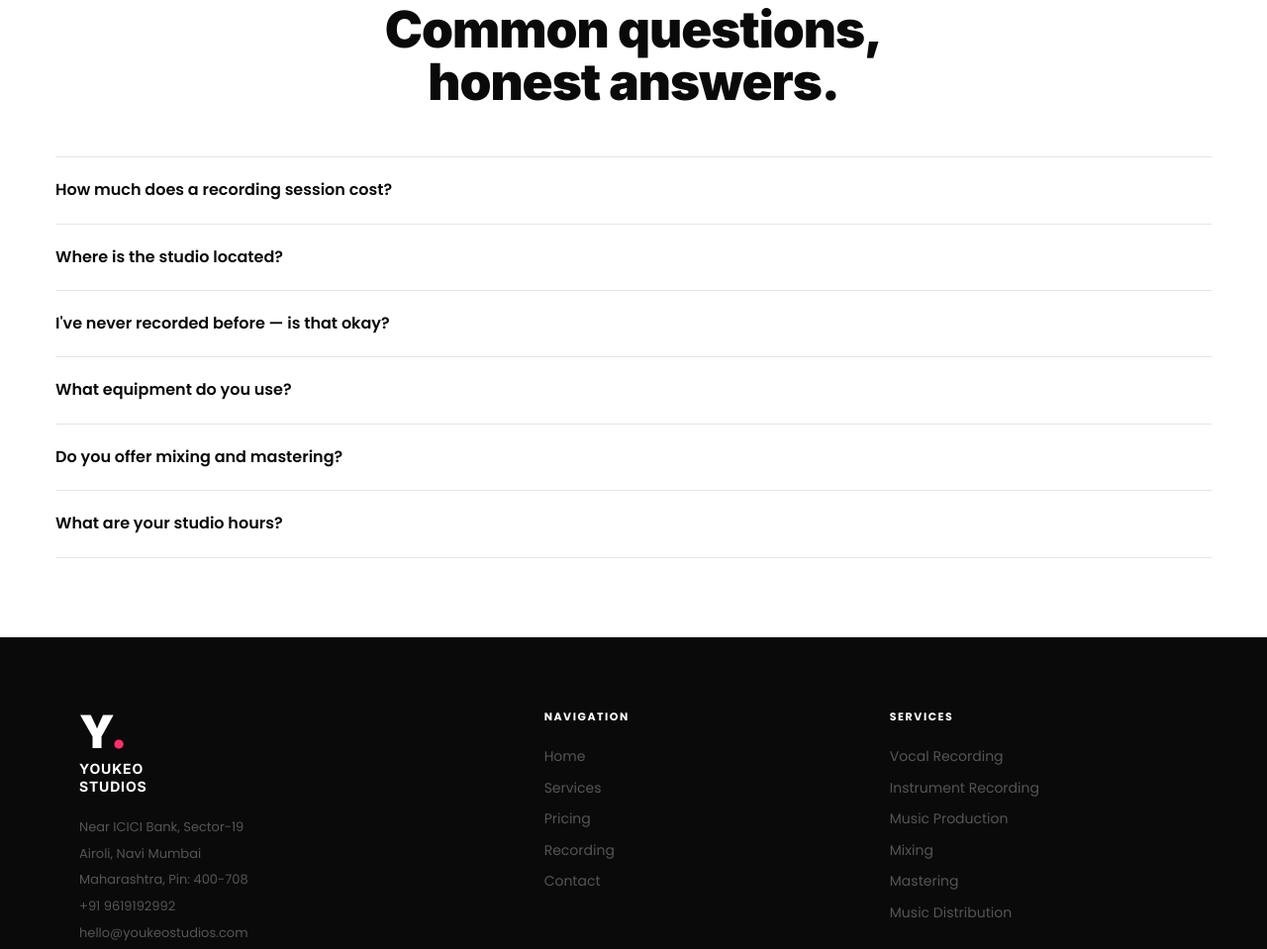
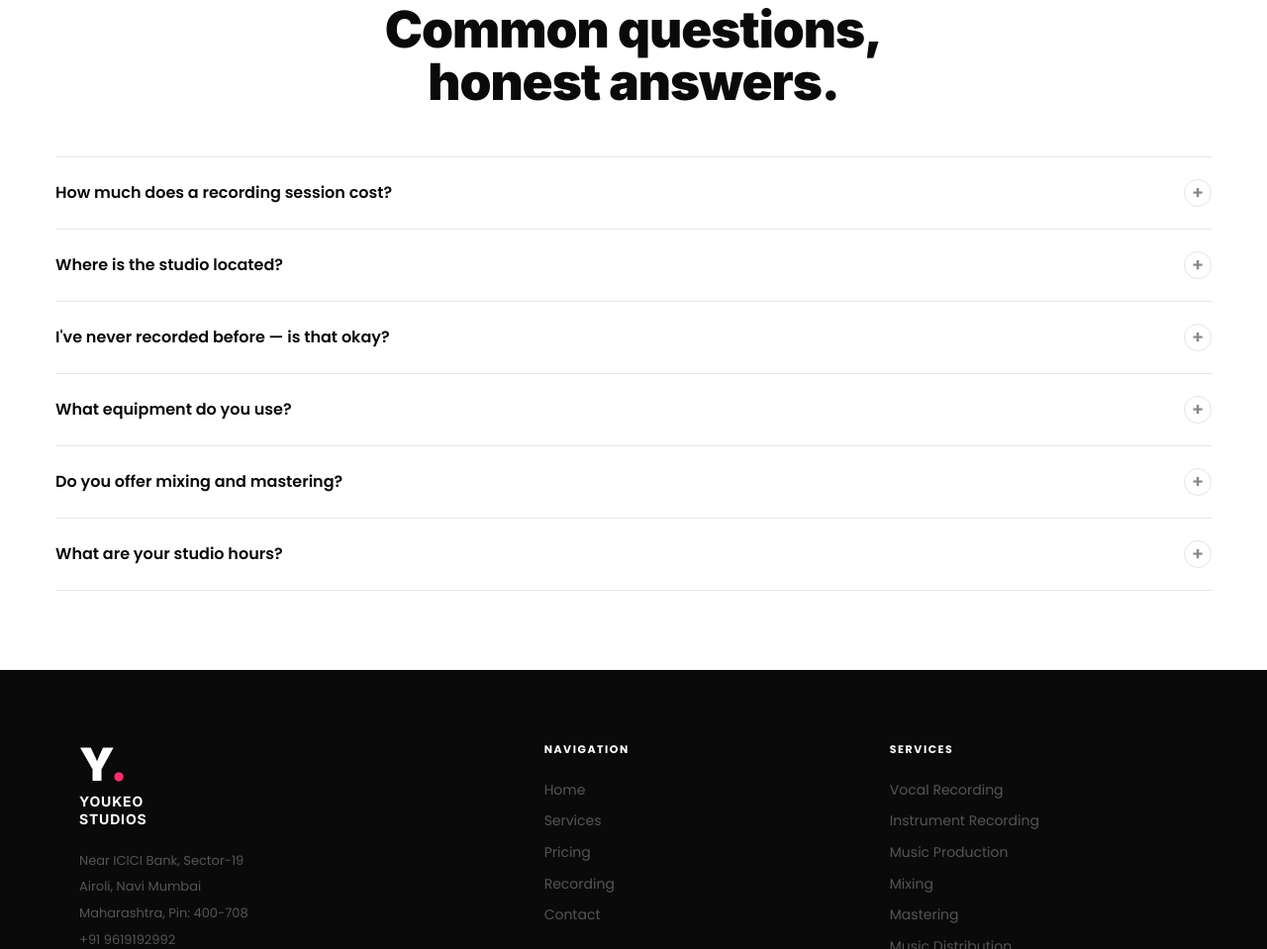
Before and after one commit to youkeostudios/youkeo-website, a plain HTML site: page index.html in a window 1280 px wide. Shown: the part 6653-7612 px from the top of the page at 99% size. Drawn offline with Linux system fonts and the light colour scheme.

Commit message:
Convert FAQ from details elements to functional accordion
- Replace HTML5 <details>/<summary> with proper div-based accordion structure
- Add .faq-answer-wrap for animated height transitions
- Add .faq-icon elements (+/− toggle indicators)
- Matches existing JavaScript accordion functionality
- Smooth open/close animations with max-height transitions
- Only one FAQ item can be open at a time

Co-Authored-By: Claude Haiku 4.5 <noreply@anthropic.com>

```diff
--- a/index.html
+++ b/index.html
@@ -1233,47 +1233,77 @@
 
   <div class="faq-list">
 
-    <details class="faq-item">
-      <summary class="faq-question">How much does a recording session cost?</summary>
+    <div class="faq-item">
+      <div class="faq-question">
+        <span>How much does a recording session cost?</span>
+        <span class="faq-icon">+</span>
+      </div>
+      <div class="faq-answer-wrap">
         <div class="faq-answer">
           <p>Recording at Youkeo Studios starts from <strong>₹800/hr for your first session</strong> (30% off automatically applied). Regular sessions are ₹1,200/hr. Our most popular package — Recording to Final — is ₹14,000 per song and includes 2 hours of recording plus professional mix & master.</p>
         </div>
-    </details>
+      </div>
+    </div>
 
-    <details class="faq-item">
-      <summary class="faq-question">Where is the studio located?</summary>
+    <div class="faq-item">
+      <div class="faq-question">
+        <span>Where is the studio located?</span>
+        <span class="faq-icon">+</span>
+      </div>
+      <div class="faq-answer-wrap">
         <div class="faq-answer">
           <p>We're at <strong>Near ICICI Bank, Sector-19, Airoli, Navi Mumbai, Maharashtra 400708</strong>. Just 8 minutes from Airoli Railway Station on the Harbour Line. Free parking is available nearby.</p>
         </div>
-    </details>
+      </div>
+    </div>
 
-    <details class="faq-item">
-      <summary class="faq-question">I've never recorded before — is that okay?</summary>
+    <div class="faq-item">
+      <div class="faq-question">
+        <span>I've never recorded before — is that okay?</span>
+        <span class="faq-icon">+</span>
+      </div>
+      <div class="faq-answer-wrap">
         <div class="faq-answer">
           <p>Completely. Most of our clients have recorded 0–3 times before arriving. Our engineer walks you through everything — mic technique, headphone mix, takes, and direction. The studio is built to make you comfortable so you can do your best work.</p>
         </div>
-    </details>
+      </div>
+    </div>
 
-    <details class="faq-item">
-      <summary class="faq-question">What equipment do you use?</summary>
+    <div class="faq-item">
+      <div class="faq-question">
+        <span>What equipment do you use?</span>
+        <span class="faq-icon">+</span>
+      </div>
+      <div class="faq-answer-wrap">
         <div class="faq-answer">
           <p>We use industry-standard equipment including the <strong>Neumann U87</strong> condenser microphone — one of the most trusted vocal mics in professional studios worldwide. Our control room is fully acoustically treated and equipped with professional monitoring and processing gear.</p>
         </div>
-    </details>
+      </div>
+    </div>
 
-    <details class="faq-item">
-      <summary class="faq-question">Do you offer mixing and mastering?</summary>
+    <div class="faq-item">
+      <div class="faq-question">
+        <span>Do you offer mixing and mastering?</span>
+        <span class="faq-icon">+</span>
+      </div>
+      <div class="faq-answer-wrap">
         <div class="faq-answer">
           <p>Yes. Mixing starts from <strong>₹4,000</strong> for a 2-track mix (stems from ₹8,000). Mastering is included in our Recording to Final package. Everything is delivered streaming-ready for Spotify, Apple Music, and all major platforms.</p>
         </div>
-    </details>
+      </div>
+    </div>
 
-    <details class="faq-item">
-      <summary class="faq-question">What are your studio hours?</summary>
+    <div class="faq-item">
+      <div class="faq-question">
+        <span>What are your studio hours?</span>
+        <span class="faq-icon">+</span>
+      </div>
+      <div class="faq-answer-wrap">
         <div class="faq-answer">
           <p>We're open <strong>7 days a week, 11 AM – 10 PM</strong>. Book via WhatsApp at +91 9619192992 or call us directly. We recommend booking 24–48 hours in advance to secure your preferred slot.</p>
         </div>
-    </details>
+      </div>
+    </div>
 
   </div>
 </section>
```
Lines whose indentation alone changed are shown as unchanged.
